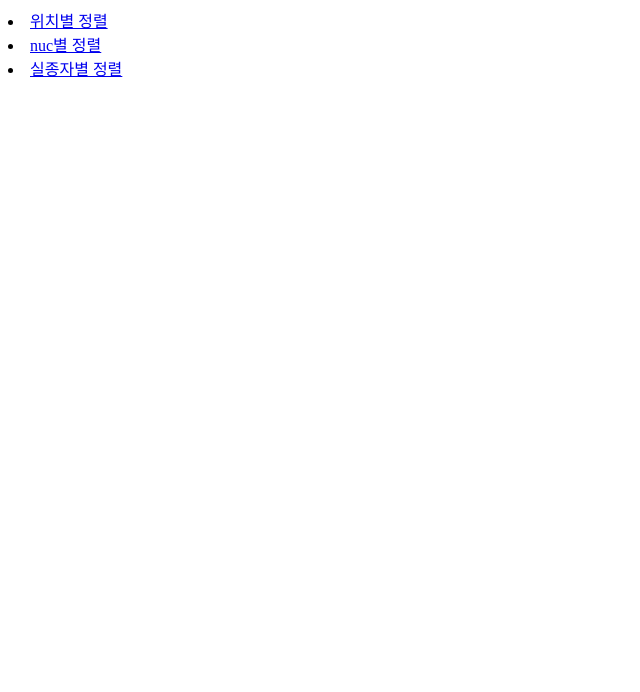
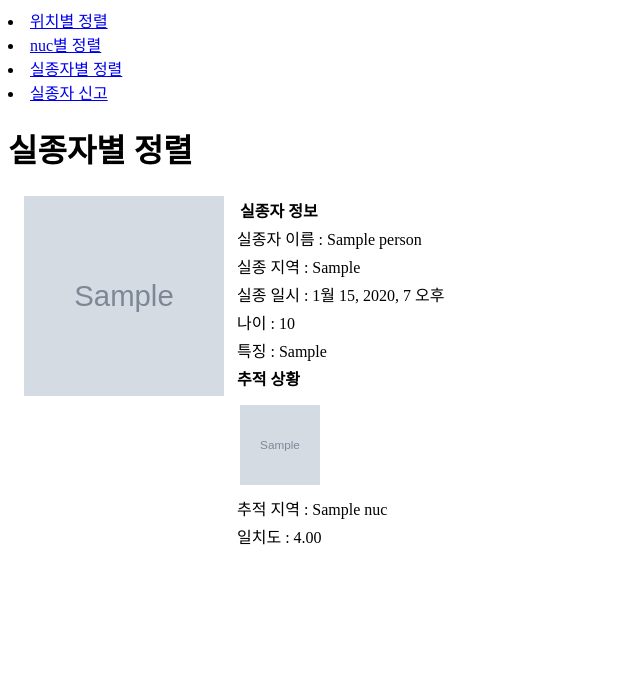
Before and after one commit to detective-koren/tower, a Django app: page /tower/persons/ in a window 1280 px wide. Shown: the top 692 px of the page, without its empty margins (0-640 px from the left). Run offline with Django 3.2, Linux system fonts and the light colour scheme; tables that the repository leaves empty hold one stand-in row (values such as "Sample post"); grey boxes marked "Sample" are stand-in pictures.

Commit message:
실종자별 정렬 + 실종자 신고 완성

```diff
--- a/tower/static/tower/style.css
+++ b/tower/static/tower/style.css
@@ -46,3 +46,28 @@
     height: 80px;
     margin: 3px;
 }
+
+/* 실종자별 정렬 */
+
+.big_container {
+    margin: 3px;
+    height: 500px;
+}
+
+.person_image_container {
+    margin: 10px;
+}
+
+.person_information_container {
+    display: inline-block;
+    margin: 10px;
+    line-height: 0.75em;
+}
+
+.person_detect_image_container {
+    display: inline-block;
+}
+
+.image_container {
+    display: inline-block;
+}
--- a/tower/templates/base_top.html
+++ b/tower/templates/base_top.html
@@ -9,6 +9,7 @@
 <li><a href="{% url 'tower:place_list' %}">위치별 정렬</a></li>
 <li><a href="{% url 'tower:nuc_list' %}">nuc별 정렬</a></li>
 <li><a href="{% url 'tower:person_list' %}">실종자별 정렬</a></li>
+<li><a href="{% url 'admin:tower_person_add' %}">실종자 신고</a></li>
 
 {% endblock %}
 
--- a/tower/templates/tower/person_list.html
+++ b/tower/templates/tower/person_list.html
@@ -1,25 +1,42 @@
 {% extends 'base_top.html' %}
 {% load static %}
 
+{% block content %}
+
+<!-- html content -->
+<h1>실종자별 정렬</h1>
+
+{% for person in object_list %}
+<div class="big_container">
+    <div class="person_image_container">
+        <img src="{{ person.image.url }}" align="left" class="middle_image" alt="{{ person.name }}사진"/>
+    </div>
+
+    <div class="person_information_container">
+        <p style="margin: 3px;"><strong>실종자 정보</strong></p>
+        <p>실종자 이름 : {{ person.name }}</p>
+        <p>실종 지역 : {{ person.missing_place }}</p>
+        <p>실종 일시 : {{ person.missing_date }}</p>
+        <p>나이 : {{ person.age }}</p>
+        <p>특징 : {{ person.character }}</p>
+
+        <div>
+                <p><strong>추적 상황</strong></p>
+            {% for info in person.detectedinformation_set.all %}
+            <div class=person_detect_image_container>
+                <img src="{{ info.image.url }}" class="small_image"/>
+                <p>추적 지역 : {{ info.detected_nuc }}</p>
+                <p>일치도 : {{ info.match_rate }}</p>
+            </div>
+
+            {% endfor %}
+
+        </div>
+
+    </div>
 
 
-{% block body %}
-
-<!-- html content -->
-<h1>미완 정렬</h1>
-
-{% for nuc in object_list %}
-<div class="nuc_container">
-    <h3>{{ nuc.name }}이 추적 중인 실종자</h3>
-    {% for person in nuc.registered_people.all %}
-    <div class="person_container">
-        <div class="detecing_info">
-            <img src="{{ person.image.url }}" class="big_image" alt="{{ person.name }}사진" />
-            <p>{{ person.name }}({{ person.age }})</p>
-            <p>실종 지역: {{ person.missing_place }}</p>
-            <p>실종 일시: {{ person.missing_date }}</p>
-
-        </div>
+    <!-- </div>
         <div class="detected_info">
             {% for detected_info in person.detectedinformation_set.all|slice:"0:3" %}
             <img src="{{ detected_info.image.url }}" align="left" class="small_image" alt="{{ detected_info.person.name }}사진"/>
@@ -27,14 +44,11 @@
             <p>일치도: {{ detected_info.match_rate }}%</p>
             {% endfor %}
         </div>
+        -->
 
-    </div>
-    {% endfor %}
+
 </div>
 {% endfor %}
 
 
-
-
-
 {% endblock %}
```
